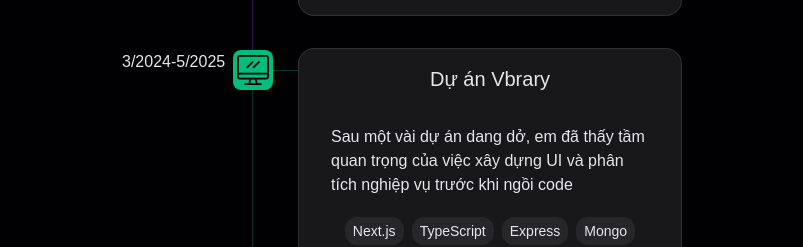
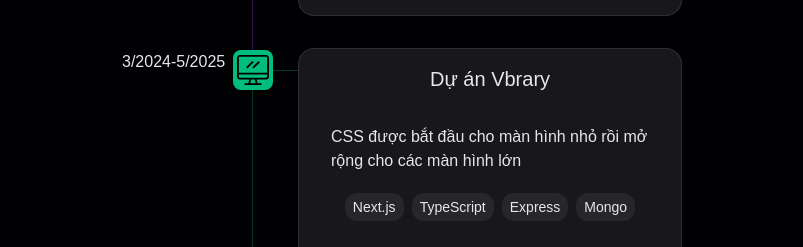
Before and after one commit to helloVietTran/portfolio, a React (Vite) app: page / in a window 1280 px wide. Shown: the part 1440-1687 px from the top of the page, without its empty margins (238-1041 px from the left). Built offline with nearby package versions, Linux system fonts and the light colour scheme.

Commit message:
chore: update activity message

```diff
--- a/src/components/Activities.jsx
+++ b/src/components/Activities.jsx
@@ -51,7 +51,7 @@ const Activities = ({ defaultColor }) => {
               </div>
               <div className="mb-6 text-gray-100 sm:mb-8 sm:text-xs">
                 {element.location}
-                <span className="sm:hidden"> | {element.date}</span>
+                <span className="sm:hidden"> {element?.location ? "|" : "" } {element.date}</span>
               </div>
               <div className="mb-4 text-left text-gray-200">
                 {element.description}
--- a/src/constants/index.js
+++ b/src/constants/index.js
@@ -42,7 +42,7 @@ export const timeline_elements = [
     {
         id: 3,
         title: "Dự án Vbrary",
-        description: "Sau một vài dự án dang dở, em đã thấy tầm quan trọng của việc xây dựng UI và phân tích nghiệp vụ trước khi ngồi code",
+        description: "CSS được bắt đầu cho màn hình nhỏ rồi mở rộng cho các màn hình lớn",
         buttonText: "Chi tiết",
         buttonHref: "https://github.com/helloVietTran/library-management-fe",
         date: "3/2024-5/2025",
```
